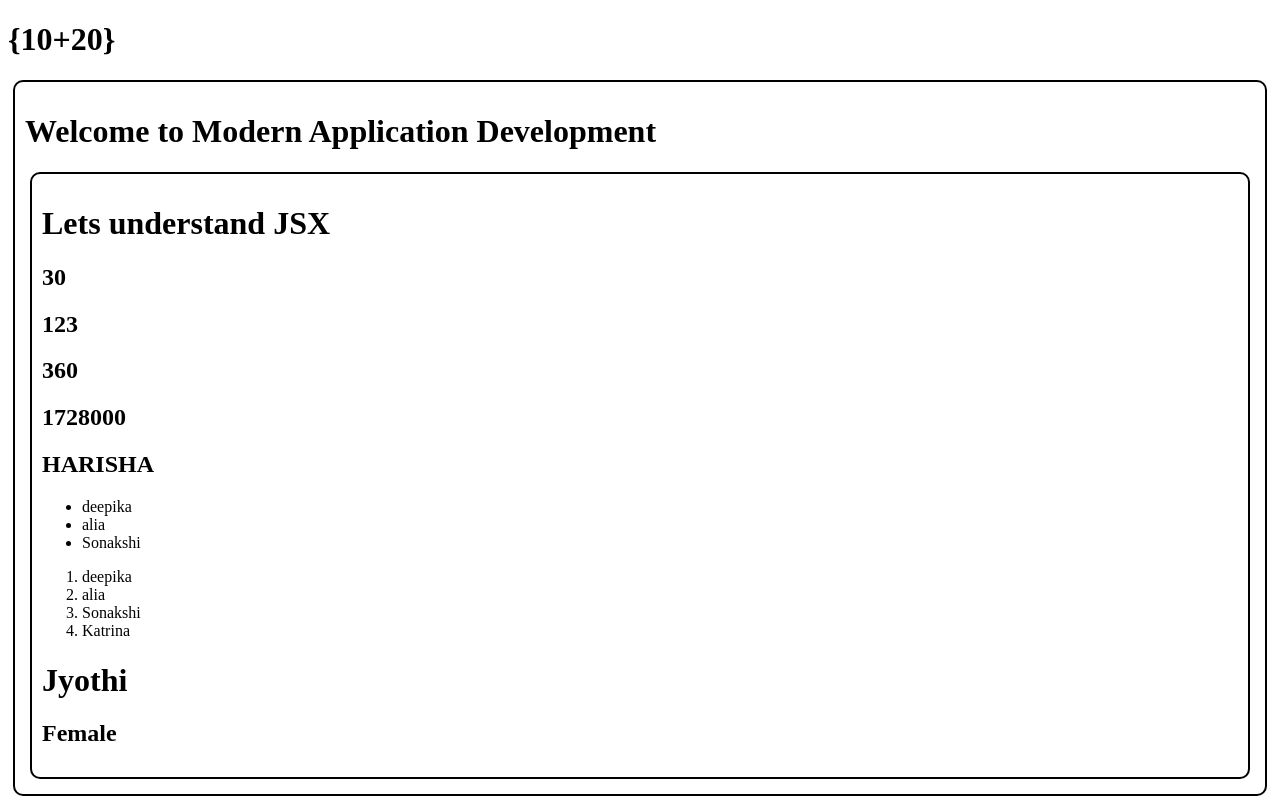
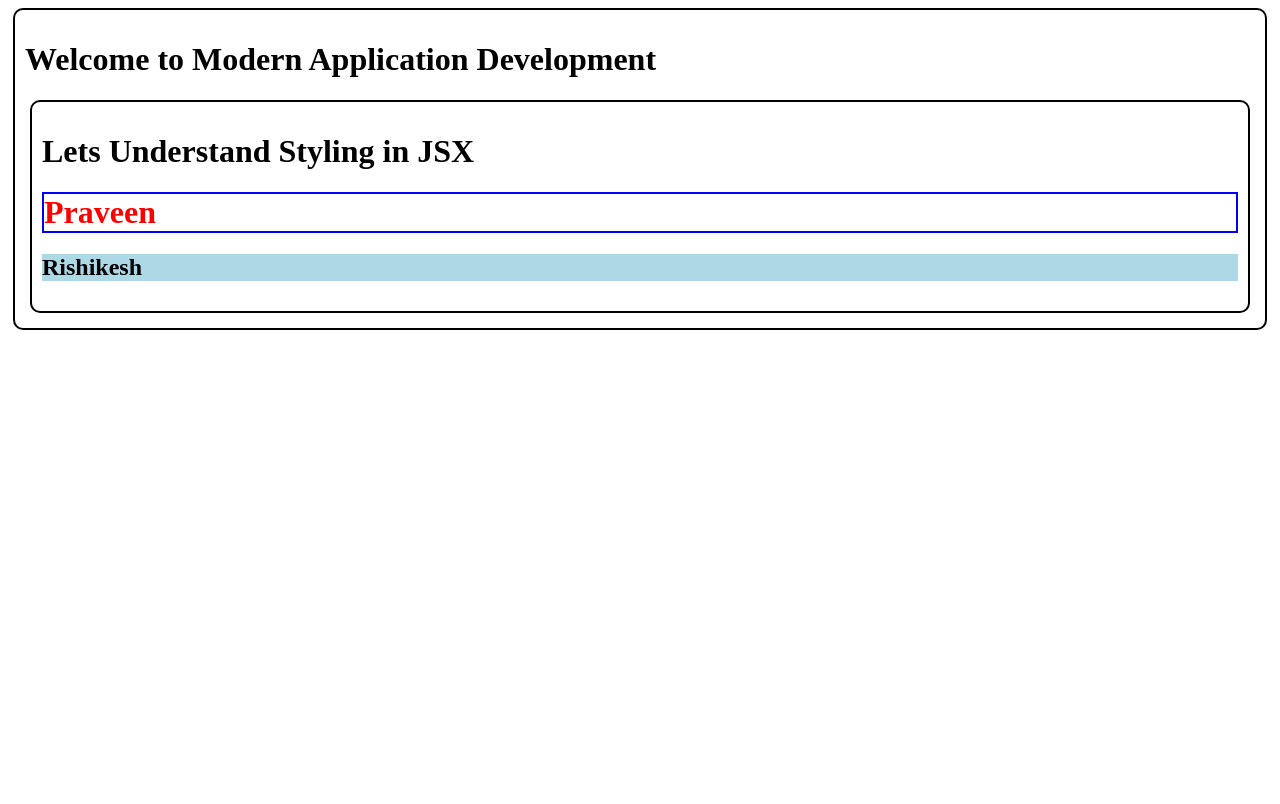
Before and after one commit to edupoly/dl3app, a React (Vite) app: page / in a window 1280 px wide. Built offline with nearby package versions, Linux system fonts and the light colour scheme.

Commit message:
jsx-styling

```diff
--- a/index.html
+++ b/index.html
@@ -9,7 +9,6 @@
 </head>
 
 <body>
-  <h1>{10+20}</h1>
   <div id="root"></div>
 
   <script type="module" src="/src/main.jsx"></script>
--- a/src/Practice.jsx
+++ b/src/Practice.jsx
@@ -1,34 +1,9 @@
 function Practice() {
-  var a = 120;
-  var b = 3;
-  var c = "Harisha";
-  var ar = ["deepika", "alia", "Sonakshi", "Katrina"];
-  var student = {
-    firstname: "Jyothi",
-    age: 20,
-    gender: "Female",
-  };
-
   return (
     <div className="mybox">
-      <h1>Lets understand JSX</h1>
-      <h2>{10 + 20}</h2>
-      <h2>{a + b}</h2>
-      <h2>{a * b}</h2>
-      <h2>{a ** b}</h2>
-      <h2>{c.toUpperCase()}</h2>
-      <ul>
-        <li>{ar[0]}</li>
-        <li>{ar[1]}</li>
-        <li>{ar[2]}</li>
-      </ul>
-      <ol>
-        {ar.map((h) => {
-          return <li>{h}</li>;
-        })}
-      </ol>
-      <h1>{student.firstname}</h1>
-      <h2>{student.gender}</h2>
+      <h1>Lets Understand Styling in JSX</h1>
+      <h1 style={{ color: "red", border: "2px solid blue" }}>Praveen</h1>
+      <h2 className="abcd">Rishikesh</h2>
     </div>
   );
 }
--- a/src/index.css
+++ b/src/index.css
@@ -4,3 +4,7 @@
     margin:5px;
     border-radius: 10px;
 }
+
+.abcd{
+    background-color: lightblue;
+}
```
